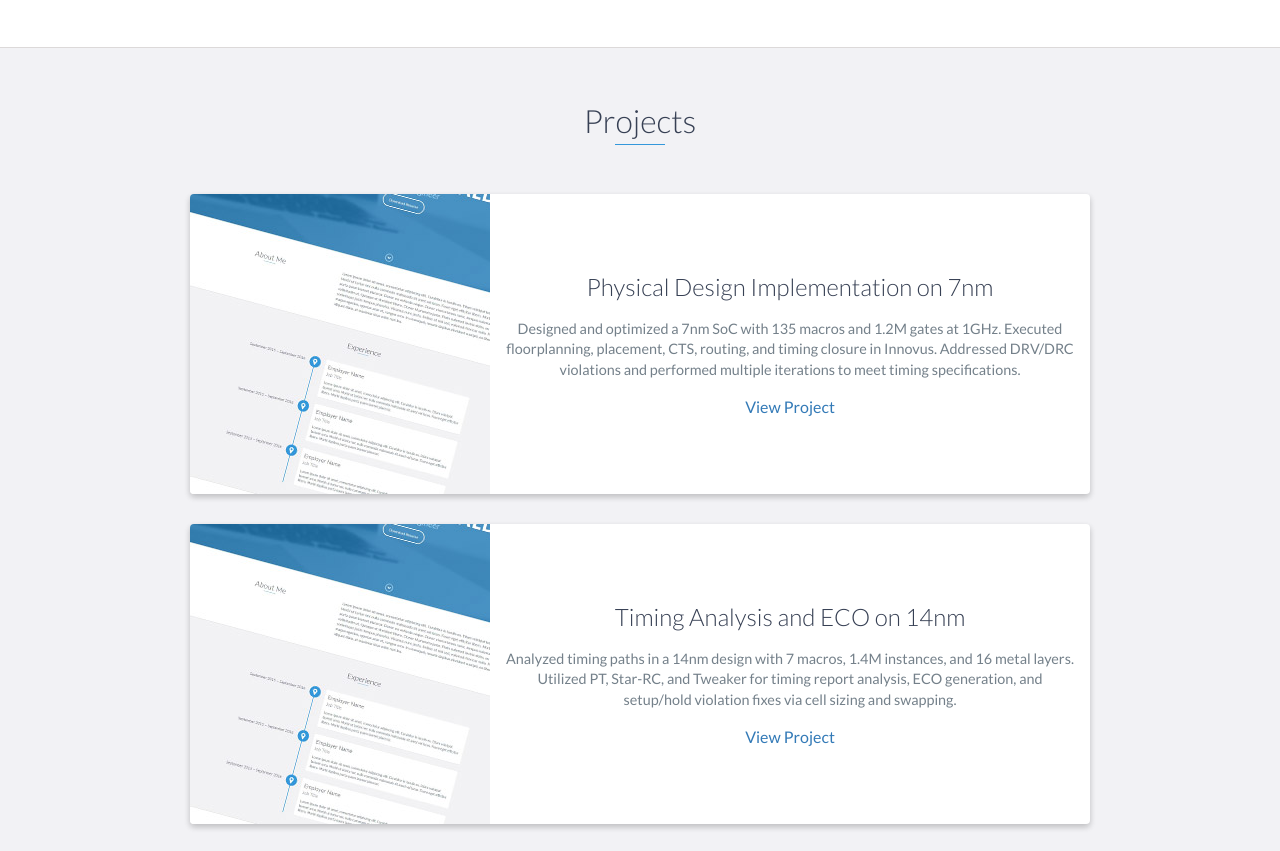
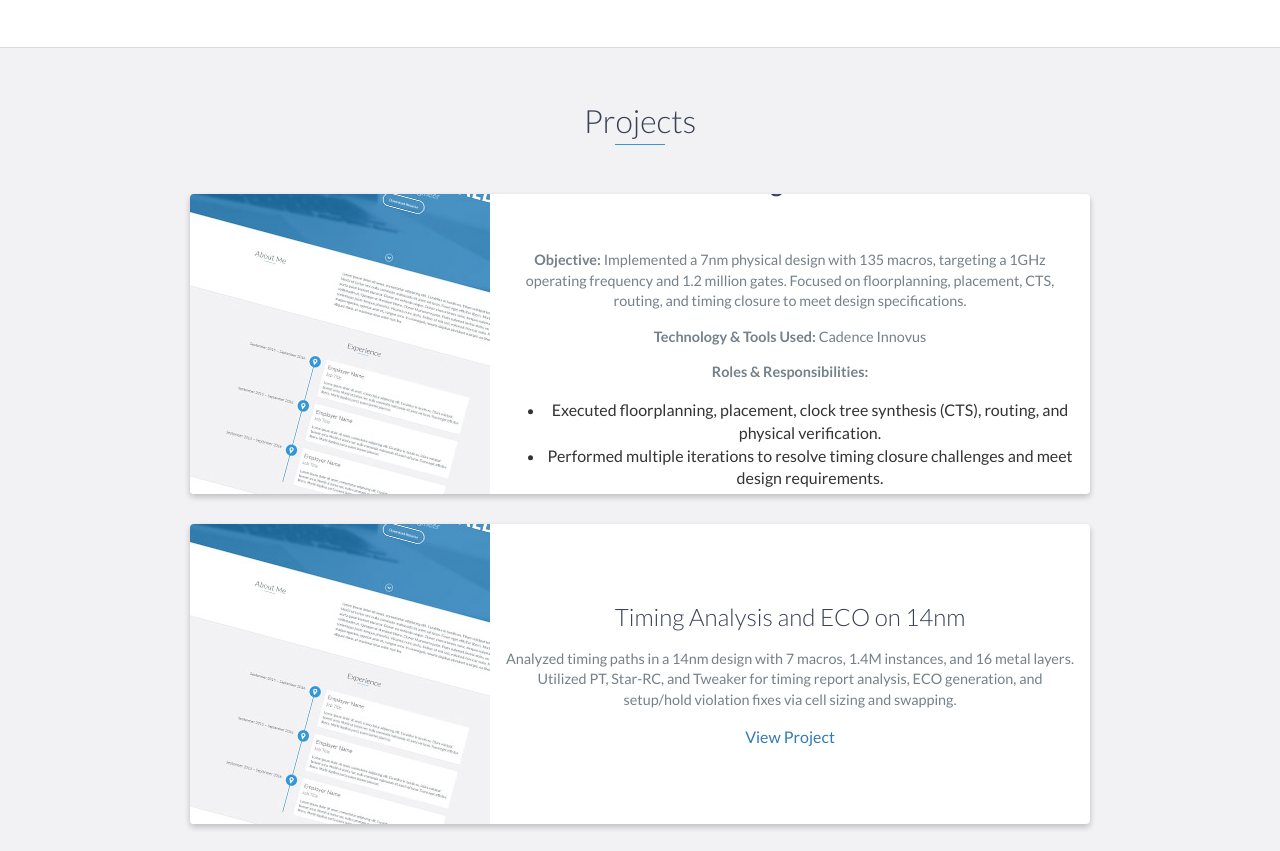
Before and after one commit to suyashg3/portfolio.io, a website: page index.html in a window 1280 px wide. Shown: the part 2947-3798 px from the top of the page. Drawn offline with nearby package versions, Linux system fonts and the light colour scheme.

Commit message:
Update index.html

```diff
--- a/index.html
+++ b/index.html
@@ -154,10 +154,17 @@
                     </div>
                     <!-- End .project-image -->
                     <div class="project-info">
-                        <h3>Physical Design Implementation on 7nm</h3>
-                        <p>
-                            Designed and optimized a 7nm SoC with 135 macros and 1.2M gates at 1GHz. Executed floorplanning, placement, CTS, routing, and timing closure in Innovus. Addressed DRV/DRC violations and performed multiple iterations to meet timing specifications.                        </p>
-                        <a href="#">View Project</a>
+                        <h2>Project 1: Physical Design Implementation and Timing Closure</h2>
+						<p><strong>Objective:</strong> Implemented a 7nm physical design with 135 macros, targeting a 1GHz operating frequency and 1.2 million gates. Focused on floorplanning, placement, CTS, routing, and timing closure to meet design specifications.</p>
+						<p><strong>Technology & Tools Used:</strong> Cadence Innovus</p>
+						<p><strong>Roles & Responsibilities:</strong></p>
+						<ul>
+							<li>Executed floorplanning, placement, clock tree synthesis (CTS), routing, and physical verification.</li>
+							<li>Performed multiple iterations to resolve timing closure challenges and meet design requirements.</li>
+							<li>Conducted signoff checks, including physical verification and timing analysis.</li>
+							<li>Analyzed and resolved DRV and DRC violations.</li>
+							<li>Fixed setup and hold violations to achieve optimal timing.</li>
+						</ul>
                     </div>
                     <!-- End .project-info -->
                 </div>
```
